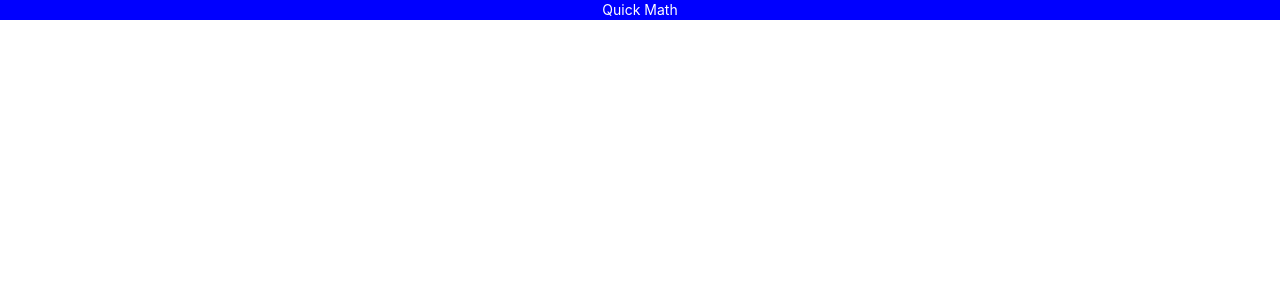
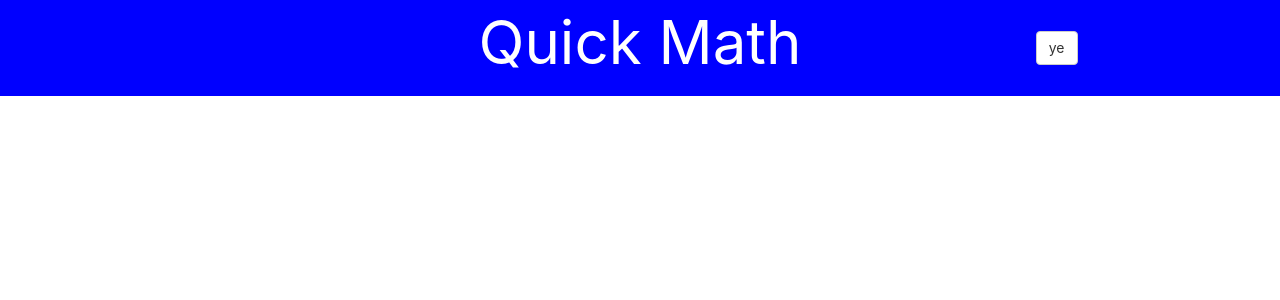
Before and after one commit to lintopher0315/Quick-Math, a React (Create React App) app: page / in a window 1280 px wide. Shown: the top 300 px of the page. Built offline with nearby package versions, Linux system fonts and the light colour scheme.

Commit message:
header update

```diff
--- a/package.json
+++ b/package.json
@@ -6,6 +6,7 @@
     "nodemon": "^1.18.4",
     "react": "^16.5.2",
     "react-bootstrap": "^0.32.4",
+    "react-columns": "^1.2.0",
     "react-dom": "^16.5.2",
     "react-scripts": "2.0.4"
   },
--- a/src/components/Header.js
+++ b/src/components/Header.js
@@ -1,12 +1,25 @@
 import React, { Component } from 'react';
+import ReactDOM from 'react-dom';
+import { Grid, Col, Row, Button } from 'react-bootstrap';
 
+//import {Columns} from 'react-columns';
+//var Columns = require('react-columns');
 
 class Header extends Component {
     render() {
         return (
-            <div className="header" style = {styles.div}>
-                Quick Math
-            </div>
+            <Grid className="header" fluid = {true} style = {styles.div}>
+
+                    <Col xs={12} md={4}>
+                    </Col>
+                    <Col xs={12} md={4}>
+                        <p>Quick Math</p>
+                    </Col>
+                    <Col xs={12} md={4}>
+                        <Button>ye</Button>
+                    </Col>
+
+            </Grid>
         );
     }
 }
@@ -15,6 +28,8 @@ let styles = {
     div:{
         background: 'blue',
         color: 'white',
+        fontSize: 60,
+
     }
 }
 
```
Also changed, not shown: 1 other file (tests, documents, lock files or other folders).
